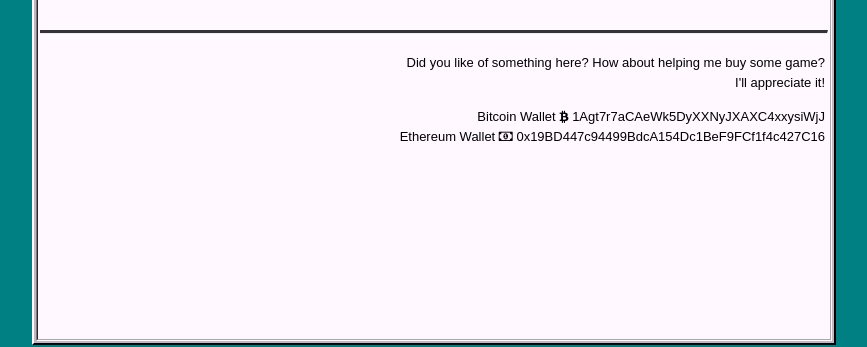
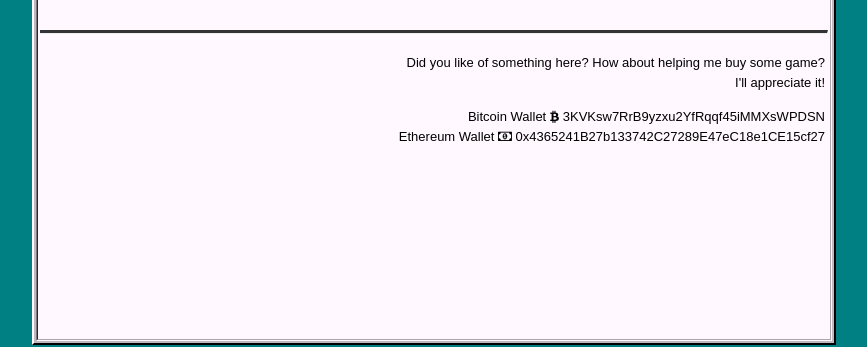
Before and after one commit to ckoys/ckoys.github.io, a Jekyll site: the page built from _posts/2017-08-31-lorem-ipsum.md, in a window 1280 px wide. Shown: the part 568-915 px from the top of the page, without its empty margins (206-1073 px from the left). Built offline with Jekyll 4.4.1, drawn with Linux system fonts in a browser that asks for light colours.

Commit message:
Update donate.html

```diff
--- a/_includes/donate.html
+++ b/_includes/donate.html
@@ -4,5 +4,5 @@
 <div class="donate">
 	<p>Did you like of something here? How about helping me buy some game?<br>
 	I'll appreciate it!</p>
-	<p>Bitcoin Wallet <i class="fa fa-btc"></i> 1Agt7r7aCAeWk5DyXXNyJXAXC4xxysiWjJ<br>Ethereum Wallet <i class="fa fa-money"></i> 0x19BD447c94499BdcA154Dc1BeF9FCf1f4c427C16</p>
+	<p>Bitcoin Wallet <i class="fa fa-btc"></i> 3KVKsw7RrB9yzxu2YfRqqf45iMMXsWPDSN<br>Ethereum Wallet <i class="fa fa-money"></i> 0x4365241B27b133742C27289E47eC18e1CE15cf27</p>
 </div>
```
